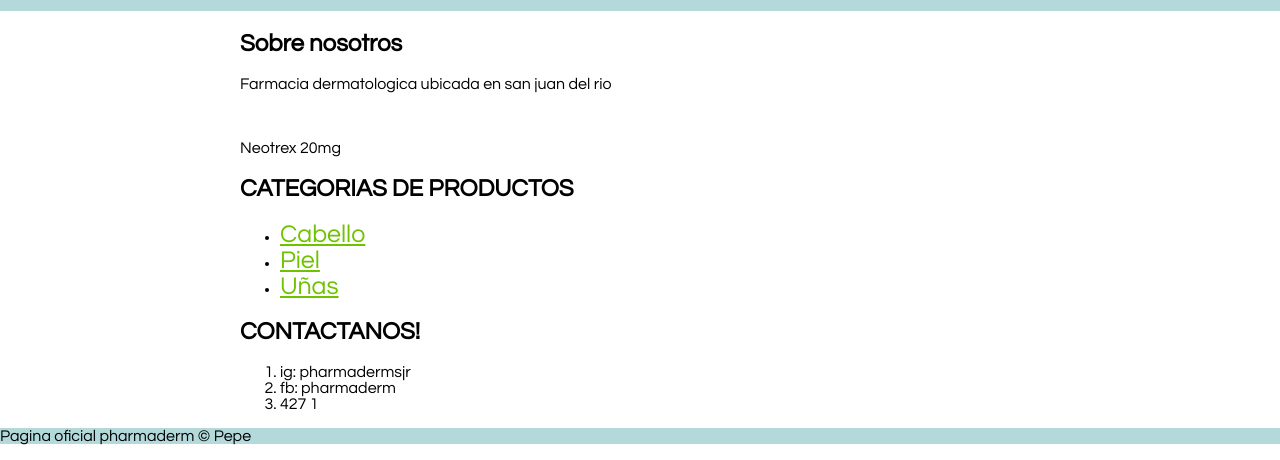
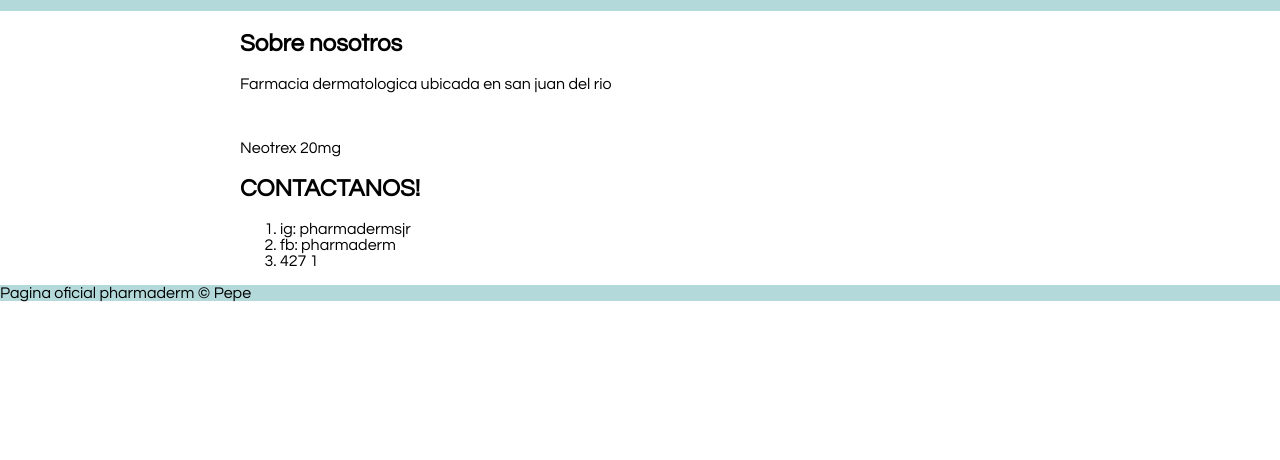
Before and after one commit to setien25/pharmaderm, a plain HTML site: page index.html in a window 1280 px wide. Shown: the part 446-906 px from the top of the page. After the commit the page ends 800 px from the top, so only its background shows below. Drawn offline with Linux system fonts and the light colour scheme.

Commit message:
+ productos

```diff
--- a/index.html
+++ b/index.html
@@ -1,7 +1,7 @@
 <!DOCTYPE html>
 <html>
 <head>
-	<title>pharma derm</title>
+	<title>pharmaderm</title>
 	<link rel="icon" href="img/logo-pequeno.png">
 	<link rel="stylesheet" type="text/css" href="css/pharmaderm.css">
 </head>
@@ -20,12 +20,7 @@
 <img src="">
 <p>Neotrex 20mg</p>
 <!-- Productos -->
-<h2>CATEGORIAS DE PRODUCTOS</h2>
-<ul>
-	<li><a href="https://www.sephora.com.mx/categories/cabello">Cabello</a></li>
-	<li><a href="https://es.wikipedia.org/wiki/Piel#:~:text=La%20piel%20consta%20de%20dos,nerviosas%20y%20el%20tejido%20conectivo.">Piel</a></li>
-	<li><a href="https://www.pinterest.com.mx/chikatanita/mi-estilo-de-u%C3%B1as/">Uñas</a></li>
-</ul>
+
 <!-- Contactos -->
 <h2>CONTACTANOS!</h2>
 <ol>
```
Also changed, not shown: productos.html (added).
